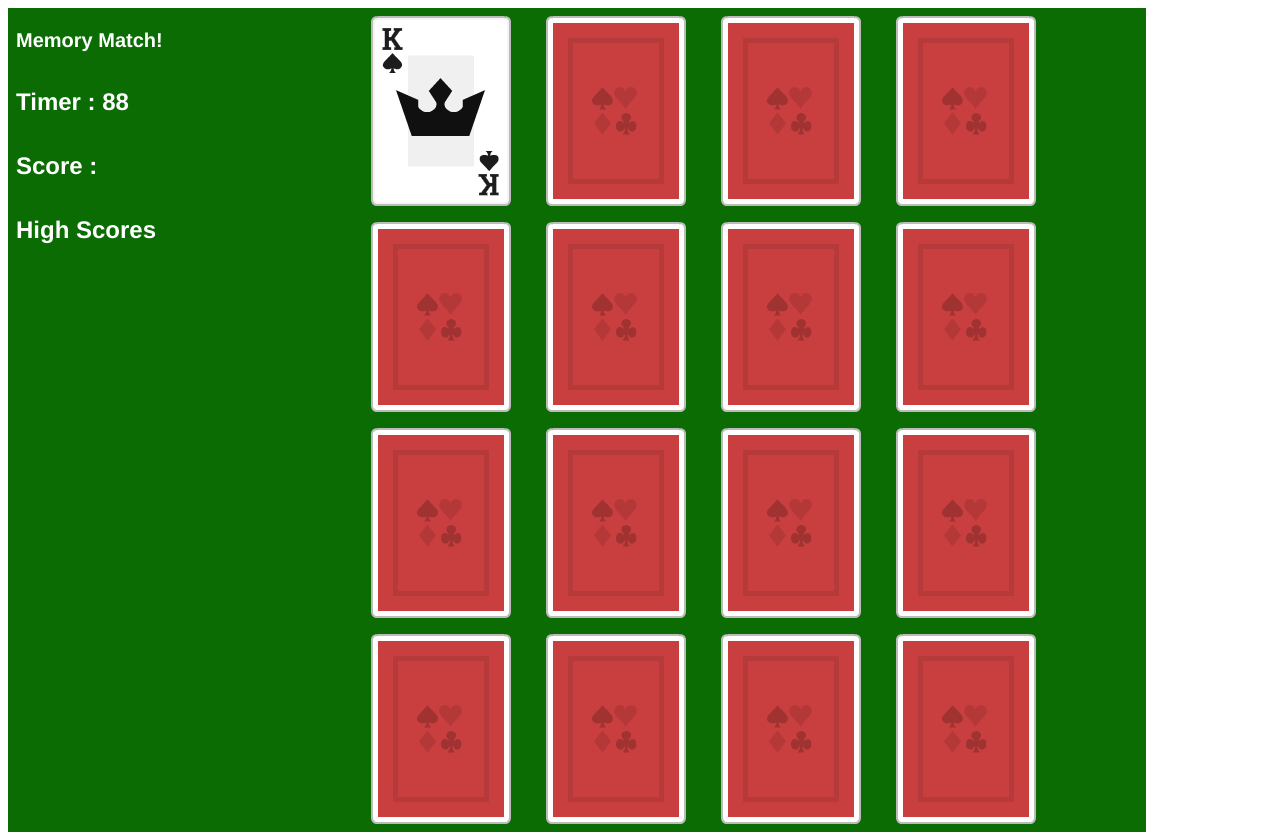
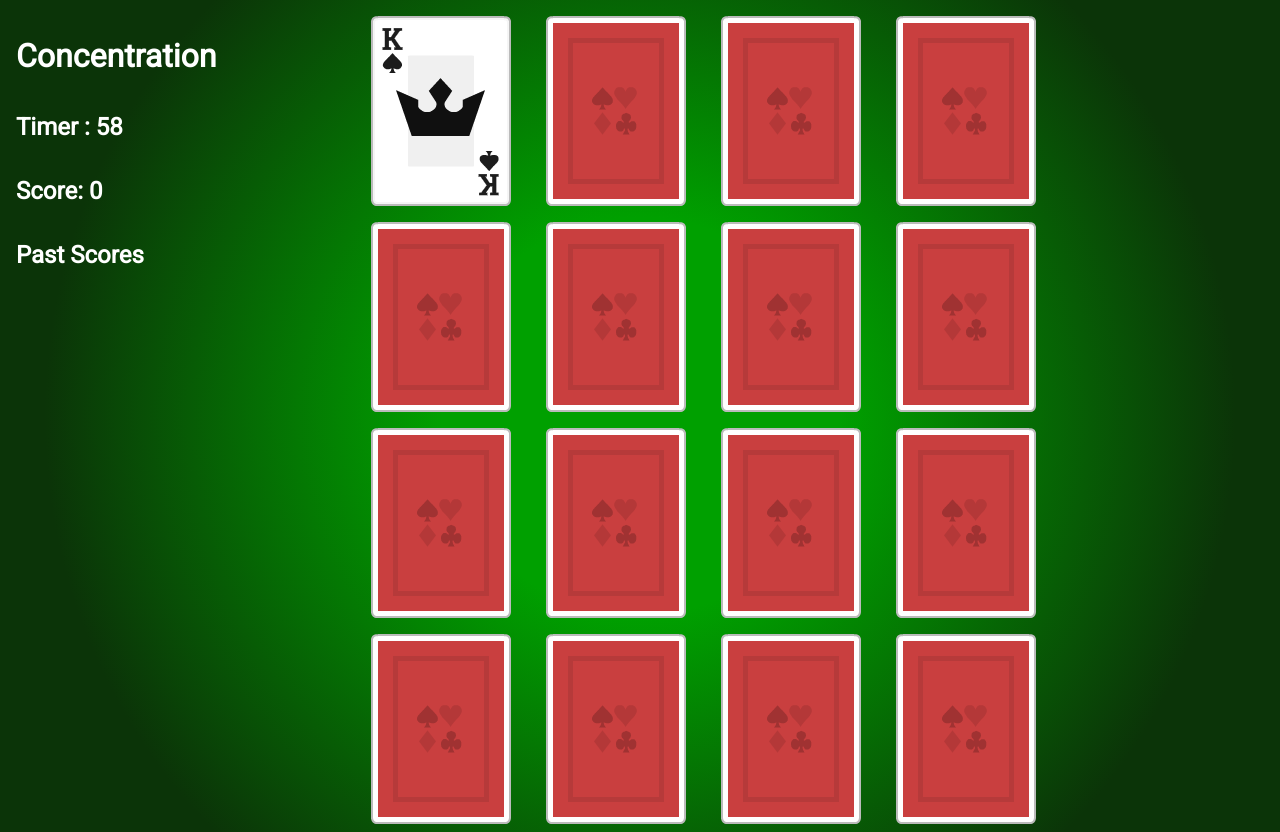
Before and after one commit to weizheng1910/Concentration2, a plain HTML site: page index.html in a window 1280 px wide. Both pictures are taken after a click on the element 440 px from the left and 111 px from the top of the page. Drawn offline with Linux system fonts and the light colour scheme.

Commit message:
improved on aesthetics

```diff
--- a/index.html
+++ b/index.html
@@ -2,15 +2,15 @@
 <html>
 <head>
 	<title></title>
-
+	<link href="https://fonts.googleapis.com/css?family=Roboto&display=swap" rel="stylesheet">
 	<link rel="stylesheet" type="text/css" href="style.css">
 </head>
 <body>
 <div id="displayblock" class="mainblock">
-	<h1>Memory Match!</h1>
+	<h1 id="mainHeader">Concentration</h1>
 	<h2 id="timerDisplay">Timer : </h2>
 	<h2 id="scoreDisplay">Score : </h2>
-	<h2>High Scores</h2>
+	<h2>Past Scores</h2>
 	<div id="PastScore"></div>
 </div>
 
--- a/style.css
+++ b/style.css
@@ -1,9 +1,14 @@
+body {
+	background: radial-gradient(circle, rgba(0,160,0,1) 26%, rgba(11,52,8,1) 78%);
+}
+
+
 #displayblock {
 	width: 20%;
-	background-color: rgb(10, 108, 3);
+
 	height: 824px;
 	color: white;
-	font-family: helvetica;
+	font-family: 'Roboto', sans-serif;
 }
 
 h1 {
@@ -28,7 +33,7 @@ h1, h2{
 
 
 .container {
-	background-color:  rgb(10, 108, 3);
+
 	width: 70%;
 	height: 824px;
 }
@@ -54,7 +59,7 @@ h1, h2{
 }
 
 .flipper {
-    transition: 0.7s;
+    transition: 0.5s;
     transform-style: preserve-3d;
     position: relative;
     margin: 0px;
@@ -89,7 +94,16 @@ h1, h2{
 	top: 250px;
 	left: auto;
 	color: white;
-	font-family: helvetica;
+	font-family: 'Roboto', sans-serif;
+}
+
+#gameStatement {
+	font-size: 20px;
+	text-align: center;
+}
+
+#mainHeader {
+	font-size: 32px;
 }
 
 
--- a/updatedScript.js
+++ b/updatedScript.js
@@ -1,7 +1,14 @@
 
-var cardFlipSpeed = 900;
-var waitTime = 600;
+var stage1Timer = 60;
+var stage2Timer = 90;
+
+// Lag time before card is flipped back
+var waitTime = 550;
+
+// An array of object which have
 var pastScores = [];
+
+// An array of cards
 var cards = [
 	{
 	id: 0,
@@ -317,22 +324,28 @@ var cards = [
 	}
 ]
 
+// Self-explanatory
 var ding = new sound("ding.mp3");
 var flip = new sound("flip.wav");
 
-//
-var boardCards = [];
+// A temporary array which stores the selected matching pairs
+// before transferring them into the actual JS Board
+var tempArray = [];
 
+// Global variable which keeps track of the score
 var score = 0;
+
+// Global variable which keeps track of the time
 var time;
 
-//Check the stage of the game
+// Global variable which keeps track of the stage
 var stage;
 
-//Check if game has started, so that we only call the number once
+// Check if game has started, so that we only call
+// the timer function once
 var hasGameStarted = false;
 
-//Variable to store the number of matches needed to win
+// Variable to store the number of matches needed to win
 var matchesToWin;
 
 //Declared this timerInterval as a global variable so that we can use it in different functions.
@@ -341,13 +354,15 @@ var timerInterval;
 //Countdown to new Game
 var refreshCount = 5;
 
-var shuffledCards;
+// var shuffledCards;
 
-// resultBoard is the board in which the check for match will be done.
-var resultBoard = [];
+// JSBoard is the board in which the check for match will be done.
+var JSBoard = [];
 
+// An array to store the chosen cards to see if they match
 var cardsInPlay = [];
 
+// Global variable to keep track if the player wins or loses
 var winOrLose = "Lose"
 
 
@@ -368,10 +383,10 @@ function sound(src) {
   }
 }
 
-function makeBoard(n) {
+function createDomElements(n) {
 	//Make a main div to contain the board first
 	var mainBoard = document.createElement('div');
-	//Because we are using Bootstrap, we will use container class.
+
 	mainBoard.classList.add('mainblock')
 	mainBoard.classList.add('container');
 	mainBoard.id = "mainBoard";
@@ -391,7 +406,6 @@ function makeBoard(n) {
 		for(let j = 0; j < n; j++){
 			var col = document.createElement('div');
 			col.classList.add('col');
-			col.classList.add('col-'+(12/(n+1)));
 			col.id = "col-"+i+j;
 
 			if(n < 5) {
@@ -432,9 +446,9 @@ function makeBoard(n) {
 
 function setTime(){
 	if (stage == 1){
-		time = 90;
+		time = stage1Timer;
 	} else if(stage == 2){
-		time = 270;
+		time = stage2Timer;
 	}
 }
 
@@ -446,21 +460,21 @@ function setMatchesToWin(){
 	}
 }
 
-function generateFullBoard(n){// CHANGE N TO ROWS
+function generateFullBoard(n){
 	// Clear JavaScript Board
-	resultBoard = [];
-	//Generate the HTML DOMs for the board
-	makeBoard(n);
-	//Add query selectors
+	JSBoard = [];
+	// Generate the HTML DOMs for the board
+	createDomElements(n);
+	// Add query selectors
 	addEventListener();
-	//Shuffle cards
+	// Shuffle cards
 	cards = shuffle(cards);
 	// Choose the matching pairs
-	pushBoard(n);
+	transferStepOne(n);
 	// Shuffle their position
-	boardCards = shuffle(boardCards);
+	tempArray = shuffle(tempArray);
 	// Make the board an n*n array
-	createBoard(n);
+	transferStepTwo(n);
 	// Add in images of card when it is flipped over
 	populateBackImages(n);
 	// Define number of matches to win
@@ -471,6 +485,8 @@ function generateFullBoard(n){// CHANGE N TO ROWS
 	hasGameStarted = false;
 }
 
+
+// Object which tracks the game state
 const gameState = {
 	current: 0,
 	inGame: 0,
@@ -482,7 +498,10 @@ function changeState(){
 	switch(gameState.current){
 		case(0):
 			//Reset Global Variables
-			score = 0
+			score = 0;
+			var scoreDisplay = document.querySelector("#scoreDisplay");
+			scoreDisplay.innerText = "Score: "+score
+
 			stage = 1;
 			generateFullBoard(4);
 
@@ -520,19 +539,19 @@ function shuffle(array) {
 	return shuffledArray;
 }
 
-function pushBoard(n) {
+function transferStepOne(n) {
 	for(let i = 0; i < (Math.pow(n,2)/2) ; i++){
 		//Pushes a matching pair of cards
-		boardCards.push(cards[i].id);
-		boardCards.push(cards[i].id);
+		tempArray.push(cards[i].id);
+		tempArray.push(cards[i].id);
 	}
 };
 
-function createBoard(n) {
-	while(boardCards.length) {
-	    resultBoard.push(boardCards.splice(0,n))
+function transferStepTwo(n) {
+	while(tempArray.length) {
+	    JSBoard.push(tempArray.splice(0,n))
 	}
-	console.log(resultBoard)
+	console.log(JSBoard)
 }
 
 function populateBackImages(n){
@@ -541,12 +560,12 @@ function populateBackImages(n){
 
 		var currCol = allCol[i]
 
-		//Each "col" has an id which describes its position in the resultBoard array
-		//col-00 means resultBoard[0][0]
+		//Each "col" has an id which describes its position in the JSBoard array
+		//col-00 means JSBoard[0][0]
 		var r = currCol.id.charAt(4);
 		var c = currCol.id.charAt(5);
 
-		var theId = resultBoard[r][c];
+		var theId = JSBoard[r][c];
 
 		//Find the object which has theId as its id.
 		var imgObj = cards.find(x => x.id === theId);
@@ -583,7 +602,7 @@ function addEventListener() {
 			var r = this.id.charAt(4);
 			var c = this.id.charAt(5);
 
-			var theId = resultBoard[r][c];
+			var theId = JSBoard[r][c];
 
 			cardsInPlay.push({
 				iden: theId,
@@ -627,34 +646,6 @@ function flipCardBack() {
 	}
 }
 
-function clearCards(theId,r,c) {
-	//Find the cards[].id of the card clicked.
-
-	var rowOfMatchingID;
-	var colOfMatchingID;
-
-	//We need to keep track of the card
-	var thisID = theId
-	delete resultBoard[r][c];
-
-	for(let i = 0; i < resultBoard.length; i++){
-		if(resultBoard[i].indexOf(thisID) >= 0) {
-			rowOfMatchingID = i;
-			colOfMatchingID = resultBoard[i].indexOf(thisID);
-			break;
-		}
-	}
-
-	var firstCardToRemove = document.querySelector('#col-'+r+c);
-	var secondCardToRemove = document.querySelector('#col-'+rowOfMatchingID+colOfMatchingID);
-
-	firstCardToRemove.removeChild(firstCardToRemove.childNodes[0]);
-	secondCardToRemove.removeChild(secondCardToRemove.childNodes[0]);
-	ding.play();
-
-	delete resultBoard[rowOfMatchingID][colOfMatchingID]
-}
-
 function checkResult(theId,r,c) {
 	//This code prevents a bug where the computer reads a match when you click at the same card twice.
 	if(cardsInPlay[0].iden == cardsInPlay[1].iden){
@@ -663,17 +654,19 @@ function checkResult(theId,r,c) {
 
 		//Check if the game has ended.
 		if(score >= matchesToWin){
+
+				timer(); //stops the timer
+
 			if (stage == 1){
 				var mainBoard = document.querySelector('#mainBoard');
 				mainBoard.parentNode.removeChild(mainBoard);
-				timer();
+
 				stage++
 				generateFullBoard(6);
 
 			} else if(stage == 2) {
 
 				winOrLose = "Win";
-				timer();
 				gameState.current = gameState.endGame;
 				changeState();
 
@@ -691,16 +684,46 @@ function checkResult(theId,r,c) {
 	cardsInPlay.length = 0;
 }
 
+function clearCards(theId,r,c) {
+
+	// The arguments: theId, r and c are the uniqueID, rowID and colID of
+	// the first card respectively.
+	// Thi
+	var rowOfMatchingID;
+	var colOfMatchingID;
+
+	// We need to keep track of the card
+	var thisID = theId
+	delete JSBoard[r][c];
+
+	for(let i = 0; i < JSBoard.length; i++){
+		if(JSBoard[i].indexOf(thisID) >= 0) {
+			rowOfMatchingID = i;
+			colOfMatchingID = JSBoard[i].indexOf(thisID);
+			break;
+		}
+	}
+
+	var firstCardToRemove = document.querySelector('#col-'+r+c);
+	var secondCardToRemove = document.querySelector('#col-'+rowOfMatchingID+colOfMatchingID);
+
+	firstCardToRemove.removeChild(firstCardToRemove.childNodes[0]);
+	secondCardToRemove.removeChild(secondCardToRemove.childNodes[0]);
+	ding.play();
+
+	delete JSBoard[rowOfMatchingID][colOfMatchingID]
+}
+
 function showGameOverScreen(){
 	var mainBoard = document.querySelector('#mainBoard');
 	mainBoard.innerHTML = "";
 
 	var gameStatement = document.createElement('p');
 	gameStatement.id = "gameStatement"
-	gameStatement.innerText = "You "+winOrLose+". Your score is "+score+"\n Enter your name below to submit your score."
+	gameStatement.innerText = "You "+winOrLose+".\n Your score is "+score+"\n Enter your name below to submit your score."
 	mainBoard.appendChild(gameStatement)
 
-	//Create Input
+
 	var nameInput = document.createElement('input');
 	nameInput.id = "nameInput"
 	nameInput.setAttribute("type", "text");
@@ -725,6 +748,7 @@ function showGameOverScreen(){
 }
 
 var timerStat = "off";
+// Declared the timeout function as a global variable so we can call it outside
 var timeoutFunction;
 
 function timer() {
@@ -737,7 +761,7 @@ function timer() {
 		timerStat = "off"
 	}
 
-	// What happens if it is off, what happens if its on.
+	// The code which would run depending on the timerStat variable
 	if(timerStat == "off"){
 		clearInterval(timerInterval);
 		clearTimeout(timeoutFunction);
@@ -745,13 +769,13 @@ function timer() {
 		var timerDisplay = document.querySelector("#timerDisplay");
 		timerDisplay.innerText = "Timer : "+time
 
-		//Countdown function
+		// Interval function which counts down the time
 		timerInterval = setInterval(function(){
 			time--
 			timerDisplay.innerText = "Timer : "+time
 		}, 1000);
 
-		//Terminates game timer when it reaches zero
+		// Terminates game timer when it reaches zero
 		timeoutFunction = setTimeout(function() {
 		// This below is required so that when timer() calls again
 		// It starts the timer rather than stops it.
@@ -763,7 +787,5 @@ function timer() {
 	}
 }
 
-
-
 //This call starts the whole game :)
 changeState();
```
